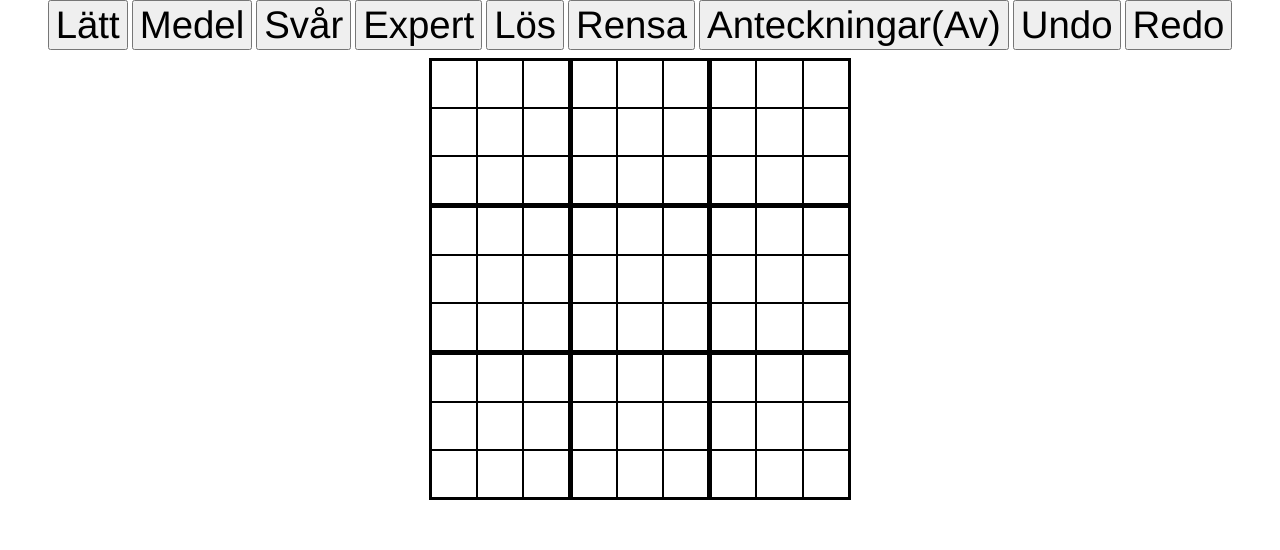
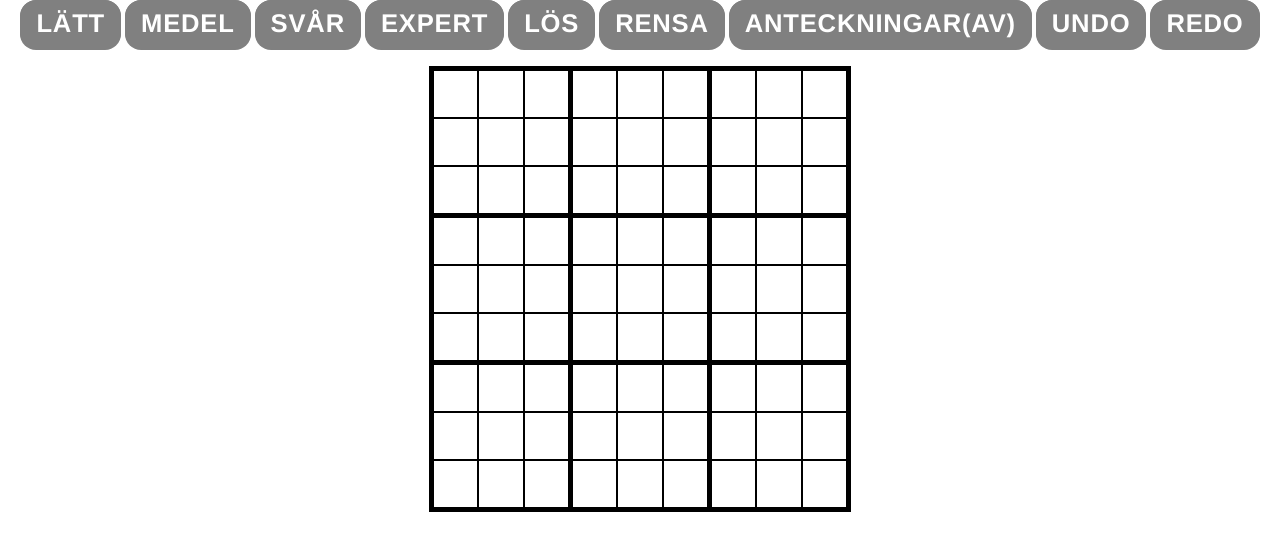
Before and after one commit to EdwardKN/Sudoku, a plain HTML site: page index.html in a window 1280 px wide. Drawn offline with Linux system fonts and the light colour scheme.

Commit message:
snyggare knappar

```diff
--- a/index.html
+++ b/index.html
@@ -10,15 +10,15 @@
 </head>
 <body>
     <div>
-        <button onclick="setTestValues(0)">Lätt</button>
-        <button onclick="setTestValues(1)">Medel</button>
-        <button onclick="setTestValues(2)">Svår</button>
-        <button onclick="setTestValues(3)">Expert</button>
-        <button onclick="solveSolve(grid)">Lös</button>
-        <button onclick="clearThisShit()">Rensa</button>
-        <button id="changeNote" onclick="changeNote(this)">Anteckningar(Av)</button>
-        <button onclick="undo()">Undo</button>
-        <button onclick="redo()">Redo</button>
+        <button onclick="setTestValues(0)" class="button-19">Lätt</button>
+        <button onclick="setTestValues(1)" class="button-19">Medel</button>
+        <button onclick="setTestValues(2)" class="button-19">Svår</button>
+        <button onclick="setTestValues(3)" class="button-19">Expert</button>
+        <button onclick="solveSolve(grid)" class="button-19">Lös</button>
+        <button onclick="clearThisShit()" class="button-19">Rensa</button>
+        <button id="changeNote" onclick="changeNote(this)" class="button-19">Anteckningar(Av)</button>
+        <button onclick="undo()" class="button-19">Undo</button>
+        <button onclick="redo()" class="button-19">Redo</button>
     </div>
 
     <script src="visual.js"></script>
--- a/style.css
+++ b/style.css
@@ -5,16 +5,76 @@ div{
     text-align:center
 }
 
+
+
+/* CSS */
+.button-19 {
+  appearance: button;
+  background-color:gray;
+  border: solid transparent;
+  border-radius: 16px;
+  border-width: 0 0 4px;
+  box-sizing: border-box;
+  color: #FFFFFF;
+  cursor: pointer;
+  display: inline-block;
+  font-weight: 700;
+  letter-spacing: .8px;
+  line-height: 20px;
+  outline: none;
+  overflow: visible;
+  padding: 13px 16px;
+  text-align: center;
+  text-transform: uppercase;
+  touch-action: manipulation;
+  transform: translateZ(0);
+  transition: filter .2s;
+  user-select: none;
+  -webkit-user-select: none;
+  vertical-align: middle;
+  white-space: nowrap;
+}
+
+.button-19:after {
+  background-clip: padding-box;
+  background-color: gray;
+  border: solid transparent;
+  border-radius: 16px;
+  border-width: 0 0 4px;
+  bottom: -4px;
+  content: "";
+  left: 0;
+  position: absolute;
+  right: 0;
+  top: 0;
+  z-index: -1;
+}
+
+.button-19:main,
+.button-19:focus {
+  user-select: auto;
+}
+
+.button-19:hover:not(:disabled) {
+  filter: brightness(1.1);
+  -webkit-filter: brightness(1.1);
+}
+
+.button-19:disabled {
+  cursor: auto;
+}
+
 button{
     font-family:'Helvetica Neue',Helvetica,Arial,sans-serif;
-    font-size: 3vw;
-    margin-bottom: 1vh;
+    font-size: 2vw;
+    margin-bottom: 2vh;
 }
+
 table.board {
     table-layout: fixed;
     width: 33vw;
     border-collapse: collapse;
-    border: 3px solid black;
+    border: 0.4vw solid black;
     align-items: center;
     justify-content: center;
     margin: 0 auto;
@@ -55,6 +115,8 @@ td.board{
 input, textarea{
     font-family:'Helvetica Neue',Helvetica,Arial,sans-serif;
     text-align: center;
+    font-weight: 700;
+
     all:unset;
     border: 0;
     width: 90%;
```
